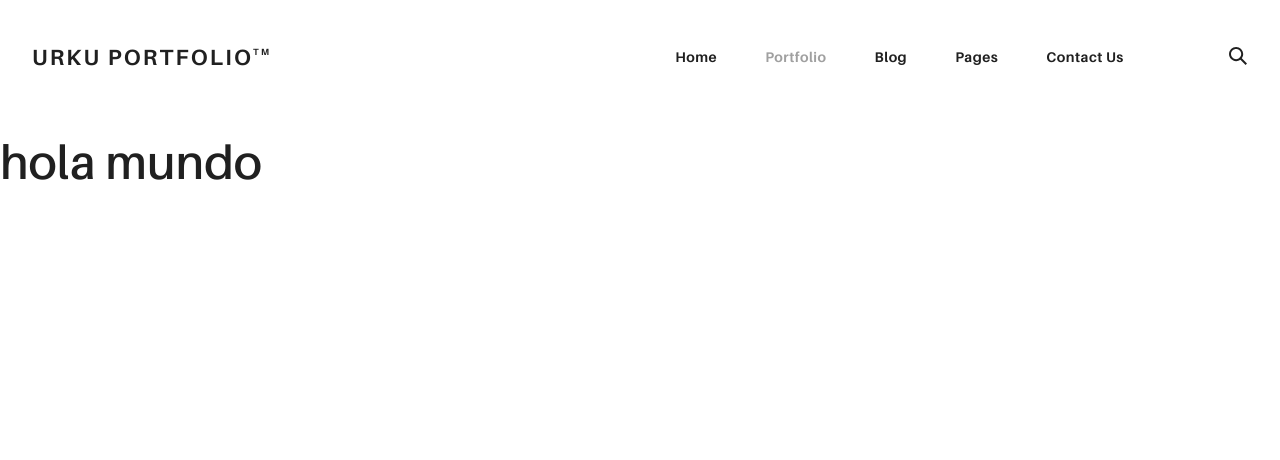
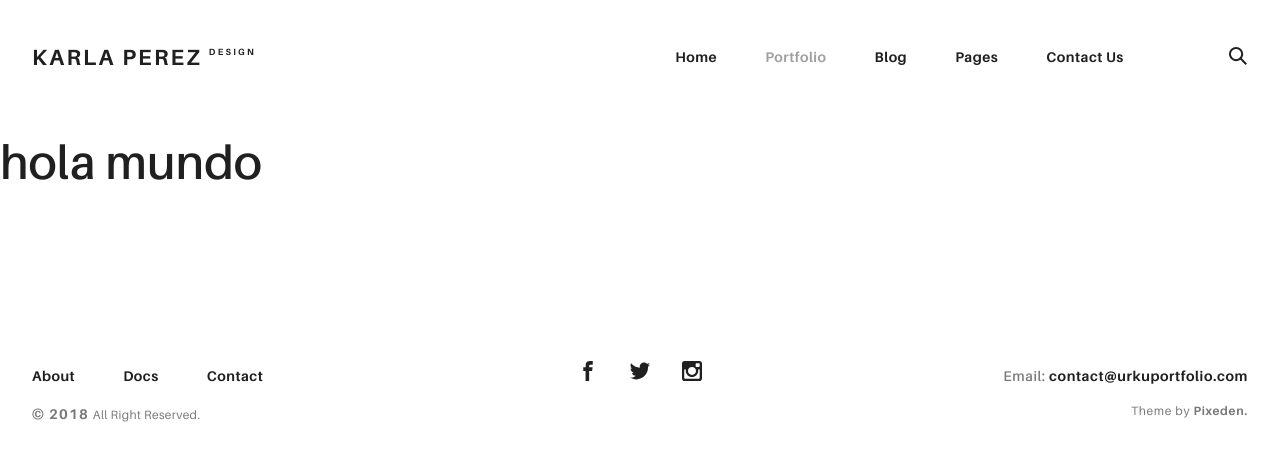
Before and after one commit to hnromante/karlaPortafolio, an Angular app: page / in a window 1280 px wide. Shown: the top 460 px of the page. Built offline with nearby package versions, Linux system fonts and the light colour scheme.

Commit message:
Agregado modulo pooter y portafolio

```diff
--- a/src/app/app.component.html
+++ b/src/app/app.component.html
@@ -1,2 +1,3 @@
 <app-header></app-header>
 <h1>hola mundo</h1>
+<app-footer></app-footer>
--- a/src/app/app.module.ts
+++ b/src/app/app.module.ts
@@ -4,12 +4,16 @@ import { NgModule } from '@angular/core';
 
 import { AppComponent } from './app.component';
 import { HeaderComponent } from './components/header/header.component';
+import { FooterComponent } from './components/footer/footer.component';
+import { PortafolioComponent } from './componenet/portafolio/portafolio.component';
 
 
 @NgModule({
   declarations: [
     AppComponent,
-    HeaderComponent
+    HeaderComponent,
+    FooterComponent,
+    PortafolioComponent
   ],
   imports: [
     BrowserModule
--- /dev/null
+++ b/src/app/componenet/portafolio/portafolio.component.html
@@ -0,0 +1,3 @@
+<p>
+  portafolio works!
+</p>
--- /dev/null
+++ b/src/app/componenet/portafolio/portafolio.component.ts
@@ -0,0 +1,15 @@
+import { Component, OnInit } from '@angular/core';
+
+@Component({
+  selector: 'app-portafolio',
+  templateUrl: './portafolio.component.html',
+  styles: []
+})
+export class PortafolioComponent implements OnInit {
+
+  constructor() { }
+
+  ngOnInit() {
+  }
+
+}
--- /dev/null
+++ b/src/app/components/footer/footer.component.html
@@ -0,0 +1,29 @@
+<footer class="ae-container-fluid rk-footer ">
+  <div class="ae-grid ae-grid--collapse">
+    <div class="ae-grid__item item-lg-4 au-xs-ta-center au-lg-ta-left">
+      <ul class="rk-menu rk-footer-menu">
+        <li class="rk-menu__item"><a href="about.html" class="rk-menu__link">About</a>
+        </li>
+        <li class="rk-menu__item"><a href="documentation.html" class="rk-menu__link">Docs</a>
+        </li>
+        <li class="rk-menu__item"><a href="contact.html" class="rk-menu__link">Contact</a>
+        </li>
+      </ul>
+      <p class="rk-footer__text rk-footer__copy "> <span class="ae-u-bold">© </span><span class="ae-u-bolder">{{anio}}  </span>All Right Reserved.</p>
+    </div>
+    <div class="ae-grid__item item-lg-4 au-xs-ta-center"><a href="#0" class="rk-social-btn ">
+        <svg>
+          <use xlink:href="assets/img/symbols.svg#icon-facebook"></use>
+        </svg></a><a href="#0" class="rk-social-btn ">
+        <svg>
+          <use xlink:href="assets/img/symbols.svg#icon-twitter"></use>
+        </svg></a><a href="#0" class="rk-social-btn ">
+        <svg>
+          <use xlink:href="assets/img/symbols.svg#icon-pinterest"></use>
+        </svg></a></div>
+    <div class="ae-grid__item item-lg-4 au-xs-ta-center au-lg-ta-right">
+      <p class="rk-footer__text rk-footer__contact "> <span class="ae-u-bold">Email: </span><span class="ae-u-bolder"> <a href="#0" class="rk-dark-color ">contact@urkuportfolio.com </a></span></p>
+      <p class="rk-footer__text rk-footer__by">Theme by <a href="http://pixeden.com" class="ae-u-bolder">Pixeden.</a></p>
+    </div>
+  </div>
+</footer>
--- /dev/null
+++ b/src/app/components/footer/footer.component.ts
@@ -0,0 +1,13 @@
+import { Component } from '@angular/core';
+
+@Component({
+  selector: 'app-footer',
+  templateUrl: './footer.component.html'
+})
+export class FooterComponent  {
+  anio:number = new Date().getFullYear();
+  constructor() {
+
+  }
+
+}
--- a/src/app/components/header/header.component.html
+++ b/src/app/components/header/header.component.html
@@ -12,7 +12,7 @@
     </svg>
   </label>
   <div class="ae-container-fluid rk-topbar">
-    <h1 class="rk-logo"><a href="index.html">urku portfolio<sup>tm</sup></a></h1>
+    <h1 class="rk-logo"><a href="index.html">Karla Perez <sup>design</sup></a></h1>
     <nav class="rk-navigation">
       <ul class="rk-menu">
         <li class="rk-menu__item"><a href="index.html" class="rk-menu__link">Home</a>
--- a/src/app/components/header/header.component.ts
+++ b/src/app/components/header/header.component.ts
@@ -1,4 +1,4 @@
-import { Component, OnInit } from '@angular/core';
+import { Component } from '@angular/core';
 
 @Component({
   selector: 'app-header',
```
